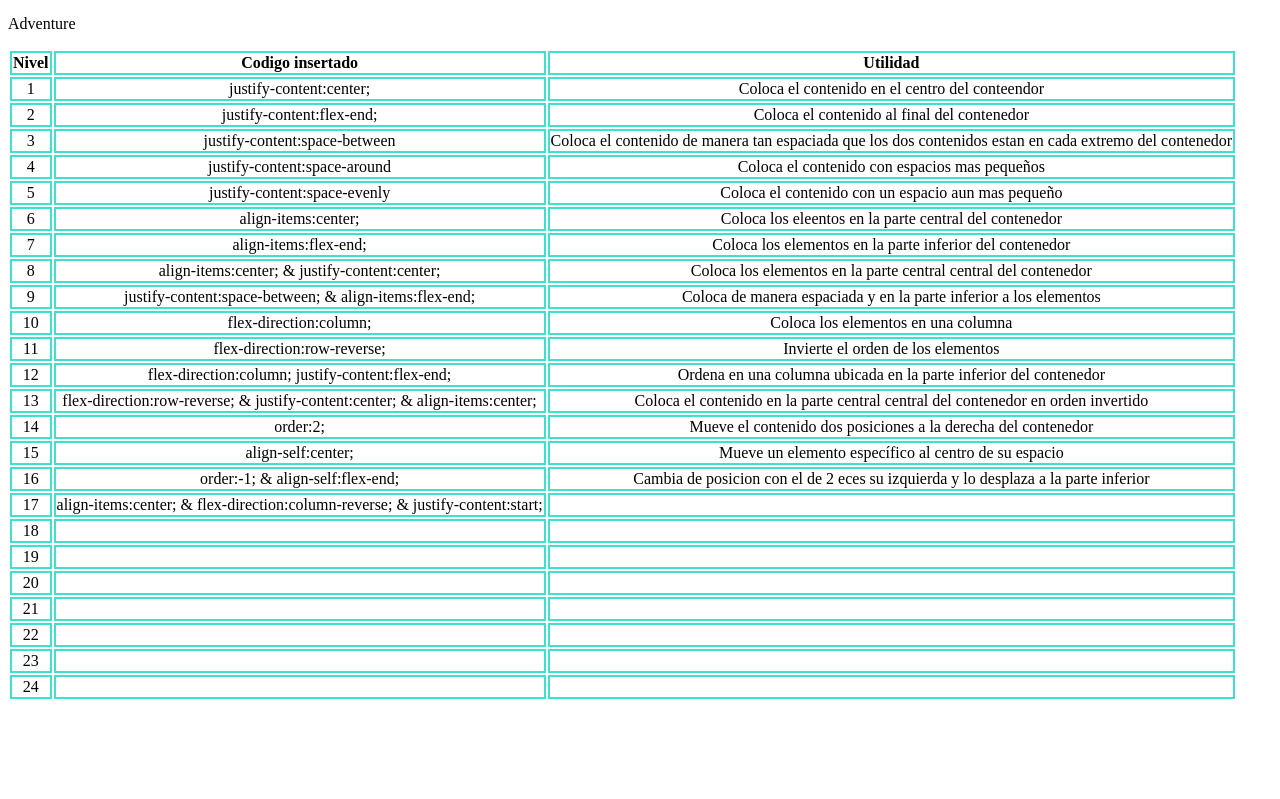
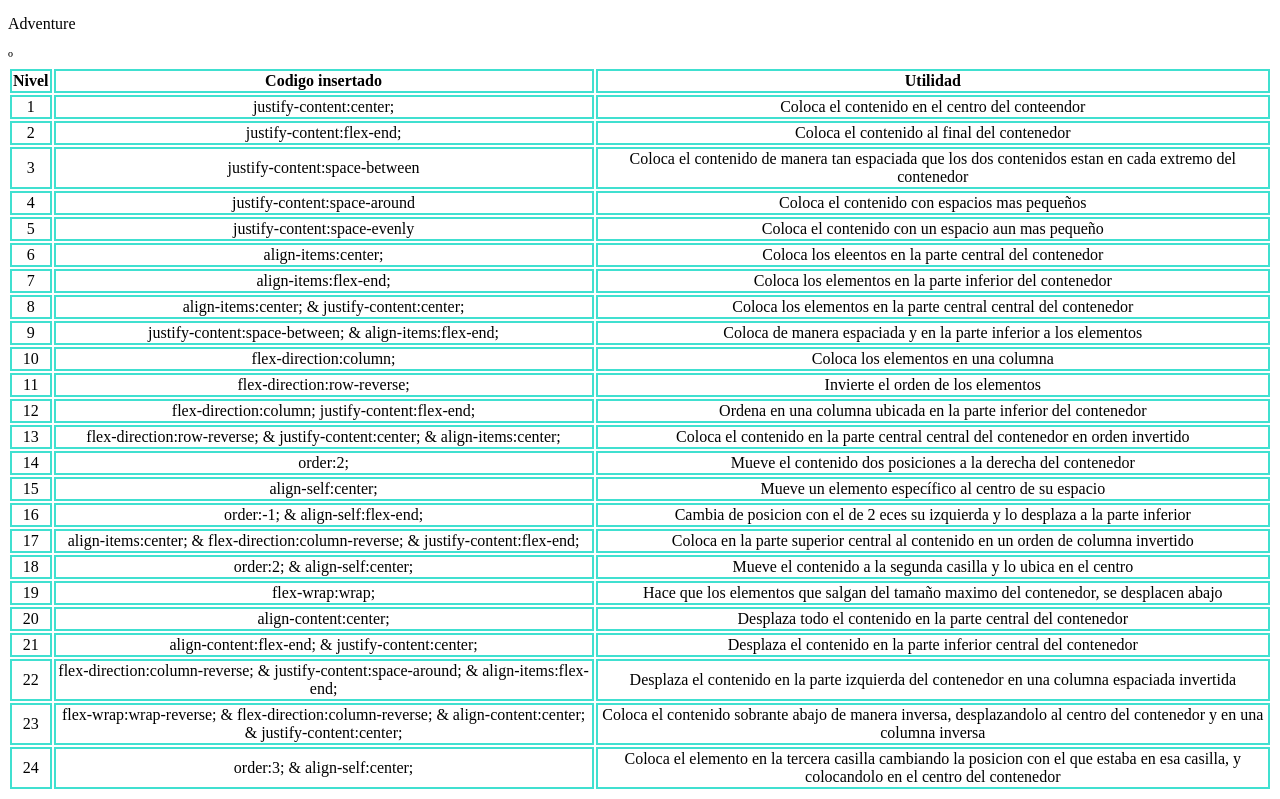
Before and after one commit to RafaelPascualLlorca/repasoCSS, a plain HTML site: page index.html in a window 1280 px wide. Shown: the part 1363-2162 px from the top of the page. Before the commit the page ends 2072 px from the top, so only its background shows below. Drawn offline with Linux system fonts and the light colour scheme.

Commit message:
Acabado juego 3

```diff
--- a/index.html
+++ b/index.html
@@ -295,45 +295,45 @@
             <td>order:-1; & align-self:flex-end;</td>
             <td>Cambia de posicion con el de 2 eces su izquierda y lo desplaza a la parte inferior</td>
         </tr>
-        <tr>
+        <tr>º
             <td>17</td>
-            <td>align-items:center; & flex-direction:column-reverse; & justify-content:start;</td>
-            <td></td>
+            <td>align-items:center; & flex-direction:column-reverse; & justify-content:flex-end;</td>
+            <td>Coloca en la parte superior central al contenido en un orden de columna invertido</td>
         </tr>
         <tr>
             <td>18</td>
-            <td></td>
-            <td></td>
+            <td>order:2; & align-self:center;</td>
+            <td>Mueve el contenido a la segunda casilla y lo ubica en el centro</td>
         </tr>
         <tr>
             <td>19</td>
-            <td></td>
-            <td></td>
+            <td>flex-wrap:wrap;</td>
+            <td>Hace que los elementos que salgan del tamaño maximo del contenedor, se desplacen abajo</td>
         </tr>
         <tr>
             <td>20</td>
-            <td></td>
-            <td></td>
+            <td>align-content:center;</td>
+            <td>Desplaza todo el contenido en la parte central del contenedor</td>
         </tr>
         <tr>
             <td>21</td>
-            <td></td>
-            <td></td>
+            <td>align-content:flex-end; & justify-content:center;</td>
+            <td>Desplaza el contenido en la parte inferior central del contenedor</td>
         </tr>
         <tr>
             <td>22</td>
-            <td></td>
-            <td></td>
+            <td>flex-direction:column-reverse; & justify-content:space-around; & align-items:flex-end;</td>
+            <td>Desplaza el contenido en la parte izquierda del contenedor en una columna espaciada invertida</td>
         </tr>
         <tr>
             <td>23</td>
-            <td></td>
-            <td></td>
+            <td>flex-wrap:wrap-reverse; & flex-direction:column-reverse; & align-content:center; & justify-content:center;</td>
+            <td>Coloca el contenido sobrante abajo de manera inversa, desplazandolo al centro del contenedor y en una columna inversa</td>
         </tr>
         <tr>
             <td>24</td>
-            <td></td>
-            <td></td>
+            <td>order:3; & align-self:center;</td>
+            <td>Coloca el elemento en la tercera casilla cambiando la posicion con el que estaba en esa casilla, y colocandolo en el centro del contenedor</td>
         </tr>
       </table>
 
```
